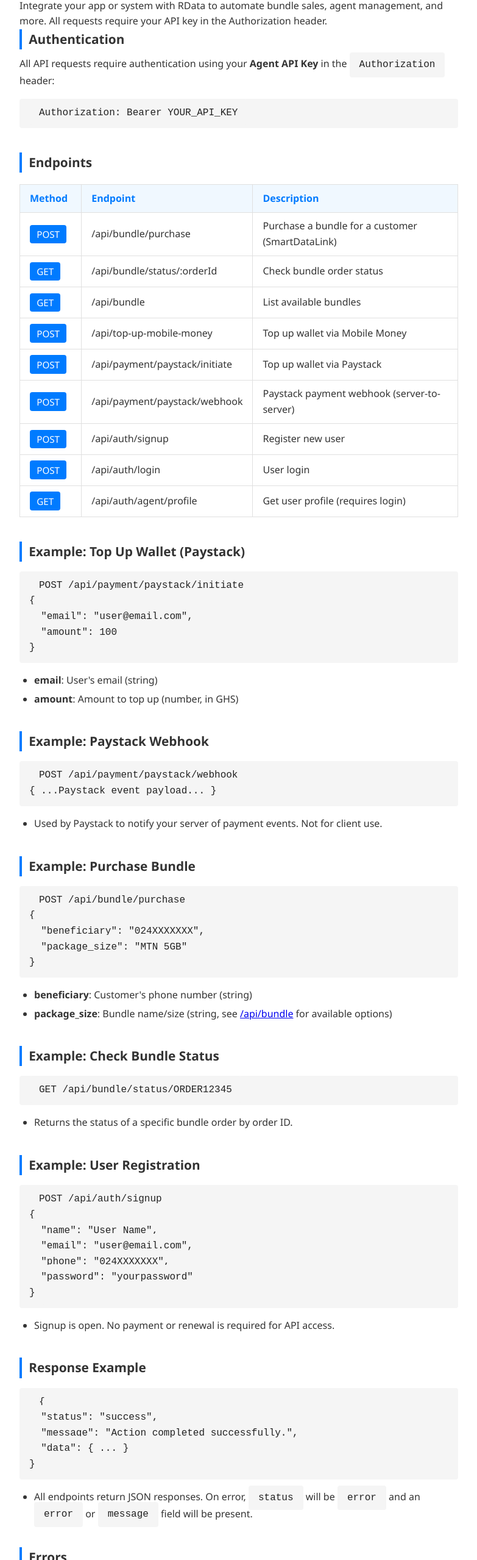
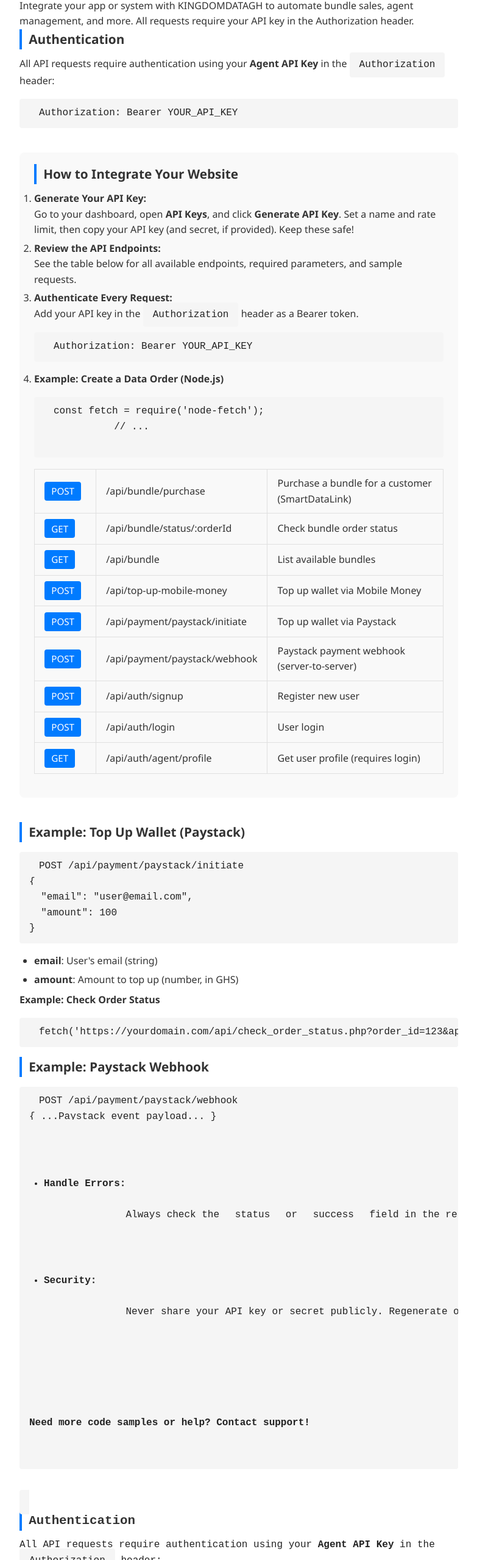
Before and after one commit to neatkreate/rdata-client, a website: page public/api-docs.html in a window 1280 px wide. Shown: the part 242-2800 px from the top of the page at 61% size, without its empty margins (248-1031 px from the left). Drawn offline with Linux system fonts and the light colour scheme.

```diff
--- a/public/api-docs.html
+++ b/public/api-docs.html
@@ -3,7 +3,7 @@
 <head>
   <meta charset="UTF-8">
   <meta name="viewport" content="width=device-width, initial-scale=1.0">
-  <title>API Documentation - RData</title>
+  <title>API Documentation - KINGDOMDATAGH</title>
   <link rel="stylesheet" href="css/style.css">
   <link rel="stylesheet" href="css/api-docs.css">
 </head>
@@ -26,8 +26,8 @@
   </header>
   <main>
     <section class="api-docs-container">
-      <h1>RData API Documentation</h1>
-      <p class="api-docs-intro">Integrate your app or system with RData to automate bundle sales, agent management, and more. All requests require your API key in the Authorization header.</p>
+      <h1>KINGDOMDATAGH API Documentation</h1>
+      <p class="api-docs-intro">Integrate your app or system with KINGDOMDATAGH to automate bundle sales, agent management, and more. All requests require your API key in the Authorization header.</p>
 
       <div class="api-docs-section">
         <h2>Authentication</h2>
@@ -36,12 +36,27 @@
       <!-- Removed duplicate nav and hamburger -->
       </div>
 
-      <div class="api-docs-section">
-        <h2>Endpoints</h2>
+
+      <div class="api-docs-section api-docs-highlight">
+        <h2>How to Integrate Your Website</h2>
+        <ol>
+          <li><b>Generate Your API Key:</b><br>
+            Go to your dashboard, open <b>API Keys</b>, and click <b>Generate API Key</b>. Set a name and rate limit, then copy your API key (and secret, if provided). Keep these safe!
+          </li>
+          <li><b>Review the API Endpoints:</b><br>
+            See the table below for all available endpoints, required parameters, and sample requests.
+          </li>
+          <li><b>Authenticate Every Request:</b><br>
+            Add your API key in the <code>Authorization</code> header as a Bearer token.<br>
+            <pre><code>Authorization: Bearer YOUR_API_KEY</code></pre>
+          </li>
+          <li><b>Example: Create a Data Order (Node.js)</b><br>
+            <pre><code>const fetch = require('node-fetch');
+            // ...
+            </code></pre>
+          </li>
+        </ol>
         <table class="api-docs-table">
-          <thead>
-            <tr><th>Method</th><th>Endpoint</th><th>Description</th></tr>
-          </thead>
           <tbody>
             <tr><td><span class="api-docs-badge">POST</span></td><td>/api/bundle/purchase</td><td>Purchase a bundle for a customer (SmartDataLink)</td></tr>
             <tr><td><span class="api-docs-badge">GET</span></td><td>/api/bundle/status/:orderId</td><td>Check bundle order status</td></tr>
@@ -68,11 +83,30 @@
           <li><strong>email</strong>: User's email (string)</li>
           <li><strong>amount</strong>: Amount to top up (number, in GHS)</li>
         </ul>
-      </div>
+        <div class="api-docs-example">
+          <b>Example: Check Order Status</b><br>
+          <pre><code>fetch('https://yourdomain.com/api/check_order_status.php?order_id=123&api_key=YOUR_API_KEY')</code></pre>
+        </div>
       <div class="api-docs-section">
         <h2>Example: Paystack Webhook</h2>
         <pre><code>POST /api/payment/paystack/webhook
 { ...Paystack event payload... }
+          <ul>
+            <li><b>Handle Errors:</b><br>
+              Always check the <code>status</code> or <code>success</code> field in the response. Handle errors such as insufficient balance, invalid API key, or rate limits.
+            </li>
+            <li><b>Security:</b><br>
+              Never share your API key or secret publicly. Regenerate or deactivate keys if you suspect compromise.
+            </li>
+          </ul>
+          <p class="api-docs-contact"><b>Need more code samples or help? Contact support!</b></p>
+      </div>
+      <div class="api-docs-section">
+        <h2>Authentication</h2>
+        <p>All API requests require authentication using your <strong>Agent API Key</strong> in the <code>Authorization</code> header:</p>
+        <pre><code>Authorization: Bearer YOUR_API_KEY</code></pre>
+      <!-- Removed duplicate nav and hamburger -->
+      </div>
 </code></pre>
         <ul>
           <li>Used by Paystack to notify your server of payment events. Not for client use.</li>
@@ -150,7 +184,7 @@
     </section>
   </main>
   <footer class="footer">
-    <p>&copy; 2025 RData. All rights reserved.</p>
+    <p>&copy; 2025 KINGDOMDATAGH. All rights reserved.</p>
   </footer>
   <script src="js/api-docs.js"></script>
   <script src="js/main.js"></script>
--- a/public/css/api-docs.css
+++ b/public/css/api-docs.css
@@ -1,3 +1,14 @@
+/* Highlighted API docs section (was inline style) */
+.api-docs-highlight {
+  background: #f9f9f9;
+  padding: 1.2em 1.5em;
+  border-radius: 8px;
+  margin-bottom: 2em;
+}
+
+.api-docs-contact {
+  margin-top: 1em;
+}
 /* API Docs Page Styles */
 .api-docs-container {
   max-width: 800px;
```
Also changed, not shown: backend/controllers/dashboardController.js (+25 -3 lines).
